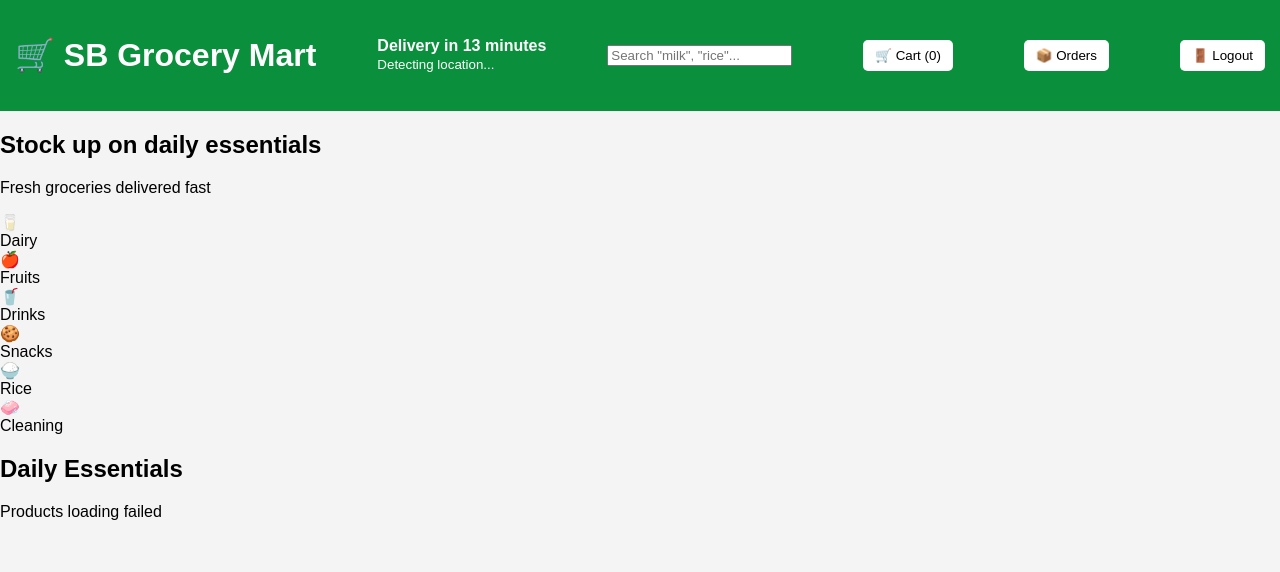
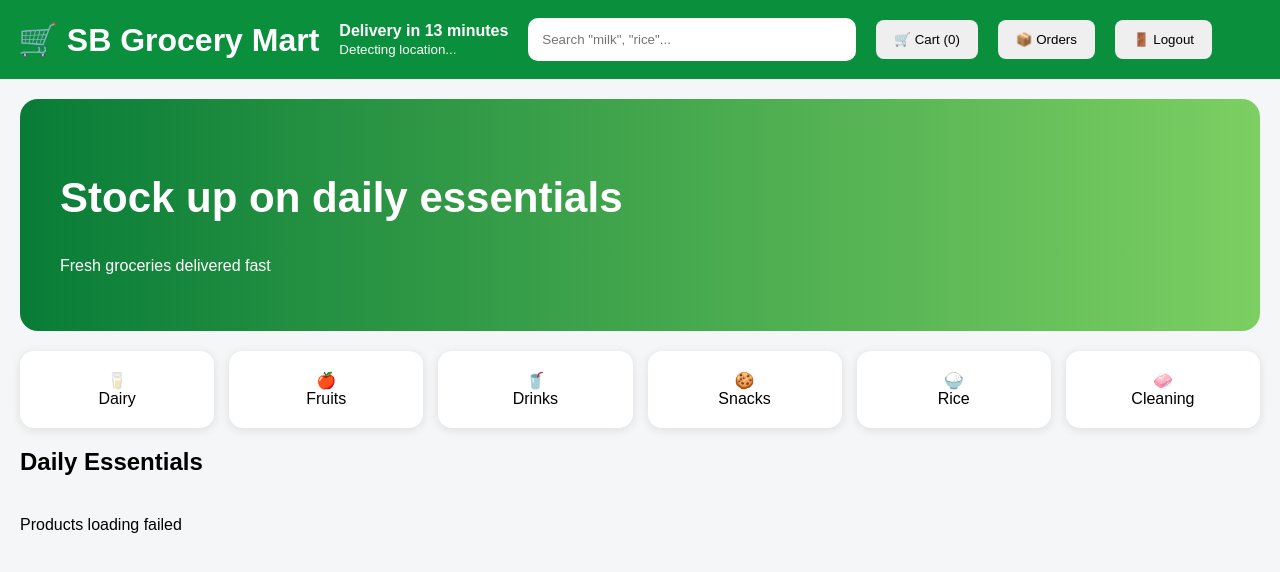
Before and after one commit to mummy7791/SB-Grocery-Mart, a website: page customer-app/index.html in a window 1280 px wide. Drawn offline with Linux system fonts and the light colour scheme; no server answers.

Commit message:
Refactor CSS for improved layout and styling
Updated styles for body, header, and various components to enhance the layout and appearance.

```diff
--- a/customer-app/style.css
+++ b/customer-app/style.css
@@ -1,52 +1,107 @@
 body {
   margin: 0;
-  font-family: Arial;
-  background: #f4f4f4;
+  font-family: Arial, sans-serif;
+  background: #f5f6f7;
 }
 
-header {
+.topbar {
   background: #0a8f3c;
   color: white;
-  padding: 15px;
+  padding: 18px;
   display: flex;
-  justify-content: space-between;
+  gap: 20px;
   align-items: center;
+  flex-wrap: wrap;
 }
 
-header button {
-  margin-left: 10px;
-  padding: 8px 12px;
+.topbar h1 {
+  margin: 0;
+  font-size: 32px;
+}
+
+.topbar input {
+  padding: 14px;
+  width: 300px;
+  border-radius: 10px;
   border: none;
-  border-radius: 5px;
-  background: white;
+}
+
+.topbar button {
+  padding: 12px 18px;
+  border: none;
+  border-radius: 8px;
   cursor: pointer;
 }
 
-.grid {
+.location {
+  cursor: pointer;
+  max-width: 280px;
+}
+
+.hero {
+  margin: 20px;
+  padding: 40px;
+  border-radius: 18px;
+  background: linear-gradient(90deg, #087c37, #7ccf62);
+  color: white;
+}
+
+.hero h2 {
+  font-size: 42px;
+}
+
+.categories {
   display: grid;
-  grid-template-columns: repeat(auto-fill, minmax(160px, 1fr));
+  grid-template-columns: repeat(auto-fit, minmax(120px, 1fr));
   gap: 15px;
-  padding: 15px;
+  margin: 20px;
+}
+
+.categories div {
+  background: white;
+  padding: 20px;
+  border-radius: 14px;
+  text-align: center;
+  cursor: pointer;
+  box-shadow: 0 2px 10px #ddd;
+}
+
+.title {
+  margin-left: 20px;
+}
+
+.products {
+  display: grid;
+  grid-template-columns: repeat(auto-fit, minmax(190px, 1fr));
+  gap: 18px;
+  padding: 20px;
 }
 
 .card {
   background: white;
-  padding: 15px;
-  border-radius: 10px;
-  text-align: center;
-  box-shadow: 0 2px 10px rgba(0,0,0,0.1);
+  padding: 16px;
+  border-radius: 14px;
+  box-shadow: 0 2px 12px #ddd;
 }
 
 .card img {
   width: 100%;
-  border-radius: 10px;
+  height: 140px;
+  object-fit: contain;
 }
 
 .card button {
+  width: 100%;
+  padding: 10px;
   background: #0a8f3c;
   color: white;
   border: none;
-  padding: 8px;
-  border-radius: 5px;
-  margin-top: 10px;
+  border-radius: 8px;
 }
+
+.cart-box {
+  background: white;
+  margin: 20px;
+  padding: 20px;
+  border-radius: 14px;
+}
```
